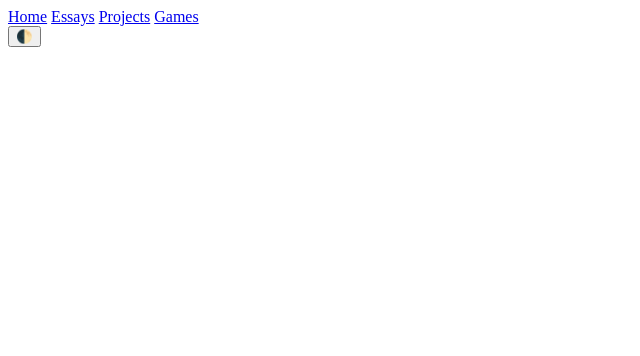
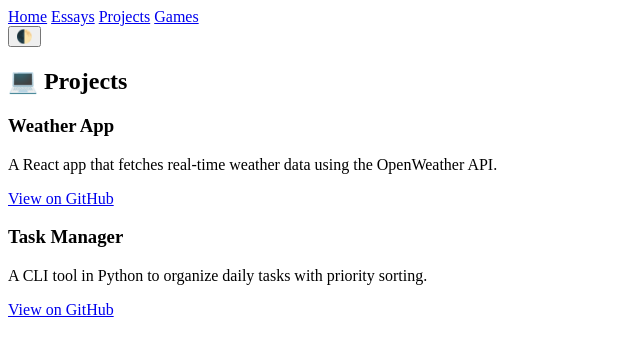
Before and after one commit to blackcoffee767/blackcoffee767.github.io, a plain HTML site: page projects.html in a window 1280 px wide. Shown: the whole page, without its empty margins (0-640 px from the left). Drawn offline with Linux system fonts and the light colour scheme.

Commit message:
Update projects.html

```diff
--- a/projects.html
+++ b/projects.html
@@ -1,11 +1,40 @@
+<!DOCTYPE html>
+<html lang="en">
+<head>
+  <meta charset="UTF-8">
+  <meta name="viewport" content="width=device-width, initial-scale=1.0">
+  <title>My Projects</title>
+  <link rel="stylesheet" href="css/style.css">
+</head>
+<body>
   <header>
     <nav>
       <div class="nav-links">
         <a href="index.html">Home</a>
         <a href="essays.html">Essays</a>
-      <a href="projects.html">Projects</a>
+        <a href="projects.html" class="active">Projects</a>
         <a href="games.html">Games</a>
       </div>
       <button class="theme-toggle" id="themeToggle">🌓</button>
     </nav>
   </header>
+
+  <main>
+    <section id="projects">
+      <h2>💻 Projects</h2>
+      <div class="project">
+        <h3>Weather App</h3>
+        <p>A React app that fetches real-time weather data using the OpenWeather API.</p>
+        <a href="#" class="btn">View on GitHub</a>
+      </div>
+      <div class="project">
+        <h3>Task Manager</h3>
+        <p>A CLI tool in Python to organize daily tasks with priority sorting.</p>
+        <a href="#" class="btn">View on GitHub</a>
+      </div>
+    </section>
+  </main>
+
+  <script src="js/main.js"></script>
+</body>
+</html>
```
Lines whose indentation alone changed are shown as unchanged.
